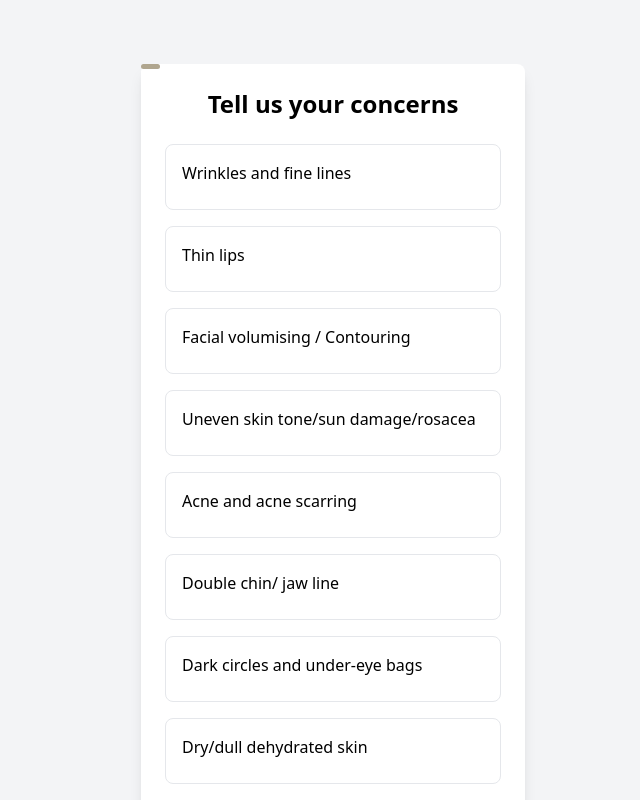
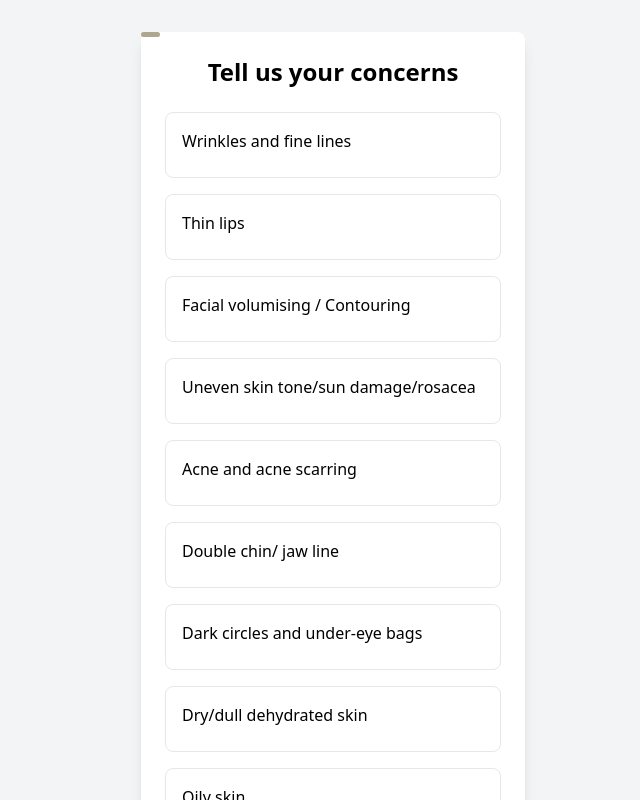
Before and after one commit to PaulJKathmann/smart-questionnaire, a React (Create React App) app in the folder smart-questionnaire/: page / in a window 1280 px wide. Shown: the top 800 px of the page, without its empty margins (307-947 px from the left). Built offline with nearby package versions, Linux system fonts and the light colour scheme.

Commit message:
make first question multiple choice

```diff
--- a/smart-questionnaire/public/index.html
+++ b/smart-questionnaire/public/index.html
@@ -5,6 +5,7 @@
     <link rel="icon" href="%PUBLIC_URL%/favicon.ico" />
     <meta name="viewport" content="width=device-width, initial-scale=1" />
     <meta name="theme-color" content="#000000" />
+    <link rel="stylesheet" href="https://cdnjs.cloudflare.com/ajax/libs/font-awesome/6.0.0-beta3/css/all.min.css" crossorigin="anonymous" />
     <meta
       name="description"
       content="Web site created using create-react-app"
--- a/smart-questionnaire/src/MultipleChoiceQuestion.js
+++ b/smart-questionnaire/src/MultipleChoiceQuestion.js
@@ -1,32 +1,34 @@
 import React, {useState} from "react";
 
 function MultipleChoiceQuestion({ question, options, setAnswer }) {
-    const [selectedOptions, setSelectedOptions] = useState([]);
-
-    const handleOptionsChange = (event) => {
+    const handleOptionsChange = (option) => {
         // if the option is already selected, remove it from the array
-        if (selectedOptions.includes(event.target.value)) {
-            setSelectedOptions((prev) =>
-                prev.filter((option) => option !== event.target.value)
+        if (question.answer.includes(option)) {
+            setAnswer(question.id, question.answer.filter((o) => o !== option)
             );
         } else {
-            setSelectedOptions((prev) => [...prev, event.target.value]);
+            setAnswer(question.id, [...question.answer, option]);
         }
-        // call the handleAnswerChange function with the question id and the selected options
-        setAnswer(question.id, selectedOptions);
     };
     return (
         <div>
             {options.map((option, index) => (
-                <div key={index}>
+                <div key={index} className={`${
+                    question.answer.includes(option)
+                      ? "custom-border-color border-2"
+                      : "border-gray-200 border"
+                  } p-4 rounded-lg mb-4 bg-white cursor-pointer transition-all`}
+                  onClick={() => handleOptionsChange(option)}>
                     <input
-                        type="radio"
+                        type="checkbox"
                         id={`option-${index}`}
-                        name="single-choice"
+                        name={`multiple-selection-${question.id}`}
                         value={option}
-                        onChange={event => handleOptionsChange(event)}
+                        className="hidden"
+                        checked={question.answer.includes(option)}
+                        readOnly
                     />
-                    <label htmlFor={`option-${index}`}>{option}</label>
+                    <label htmlFor={`option-${index}`} onClick={(e) => e.stopPropagation()} className="flex items-center mb-2 cursor-pointer">{option}</label>
                 </div>
             ))}
         </div>
--- a/smart-questionnaire/src/Questionnaire.js
+++ b/smart-questionnaire/src/Questionnaire.js
@@ -8,7 +8,7 @@ function Questionnaire() {
   const [questionnaire, setQuestionnaire] = useState([
     {
       id: 1,
-      type: 'single-choice',
+      type: 'multiple-choice',
       question: 'Tell us your concerns',
       options: ['Wrinkles and fine lines',
         'Thin lips',
@@ -68,22 +68,22 @@ function Questionnaire() {
       // Redirect based on the answers
       // add switch case for each answer combination
       switch (true) {
-        case answers[0] === 'Wrinkles and fine lines' && answers[2] === 'No':
+        case answers[0].includes('Wrinkles and fine lines') && answers[2] === 'No':
           window.location.href = 'https://www.carismaaesthetics.com/chemicalpeelmalta';
           break;
-        case answers[0] === 'Wrinkles and fine lines' && answers[2] === 'Yes':
+        case answers[0].includes('Wrinkles and fine lines') && answers[2] === 'Yes':
           window.location.href = 'https://www.carismaaesthetics.com/wrinklesandfinelines#comp-lg4zufst';
           break;
-        case answers[0] === 'Thin lips':
+        case answers[0].includes('Thin lips'):
             window.location.href = 'https://www.carismaaesthetics.com/thinlips#comp-lg56at0h';
             break;
-        case answers[0] === 'Facial volumising / Contouring' && answers[2] === 'Yes':
+        case answers[0].includes('Facial volumising / Contouring') && answers[2] === 'Yes':
             window.location.href = 'https://www.carismaaesthetics.com/facialvolumisingandcontouring#comp-lg7pph011';
             break;
-        case answers[0] === 'Facial volumising / Contouring' && answers[2] === 'No':
+        case answers[0].includes('Facial volumising / Contouring') && answers[2] === 'No':
             window.location.href = 'https://www.carismaaesthetics.com/facialvolumisingandcontouring#comp-lh0nejhh';
             break;
-        case answers[0] === 'Uneven skin tone/sun damage/rosacea' && answers[1] === 'Combination':
+        case answers[0].includes('Uneven skin tone/sun damage/rosacea') && answers[1] === 'Combination':
         default:
           window.location.href = 'https://www.carismaaesthetics.com';
       }
@@ -117,6 +117,7 @@ function Questionnaire() {
         return (
           <MultipleChoiceQuestion
             question={question}
+            options={question.options}
             setAnswer={handleAnswerChange}
           />
         );
@@ -136,7 +137,7 @@ function Questionnaire() {
 
 
   return (
-    <div className="min-h-screen bg-gray-100 flex items-start justify-center lg:pt-16">
+    <div className="min-h-screen bg-gray-100 flex items-start justify-center lg:pt-8">
         <div>
             <ProgressBar progressPercentage={Math.max(5, (currentQuestionIndex / (questionnaire.length - 1)) * 100)}/>
             <div className="bg-white min-h-screen lg:min-h-0 p-6 rounded-lg shadow-lg w-96">
```
